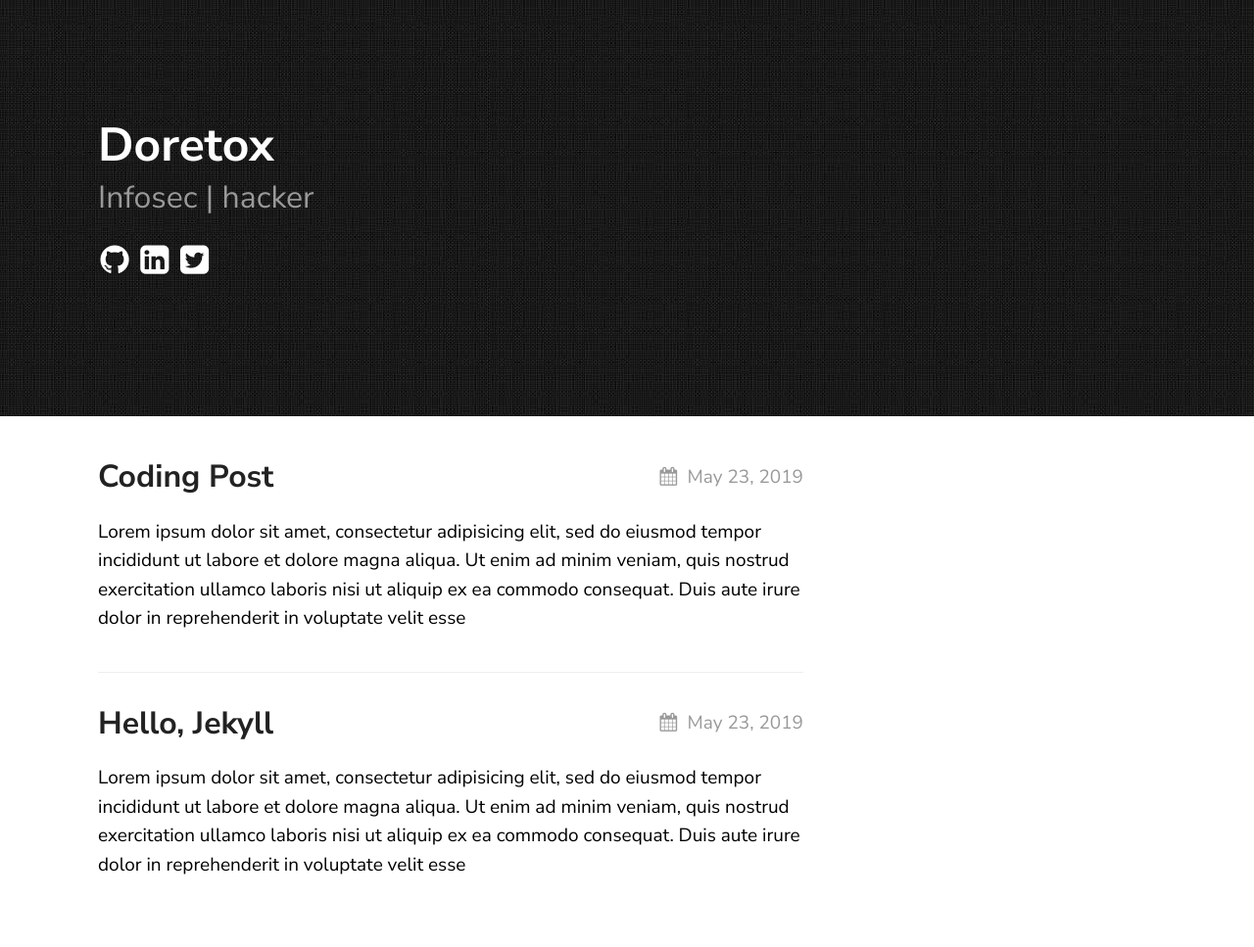
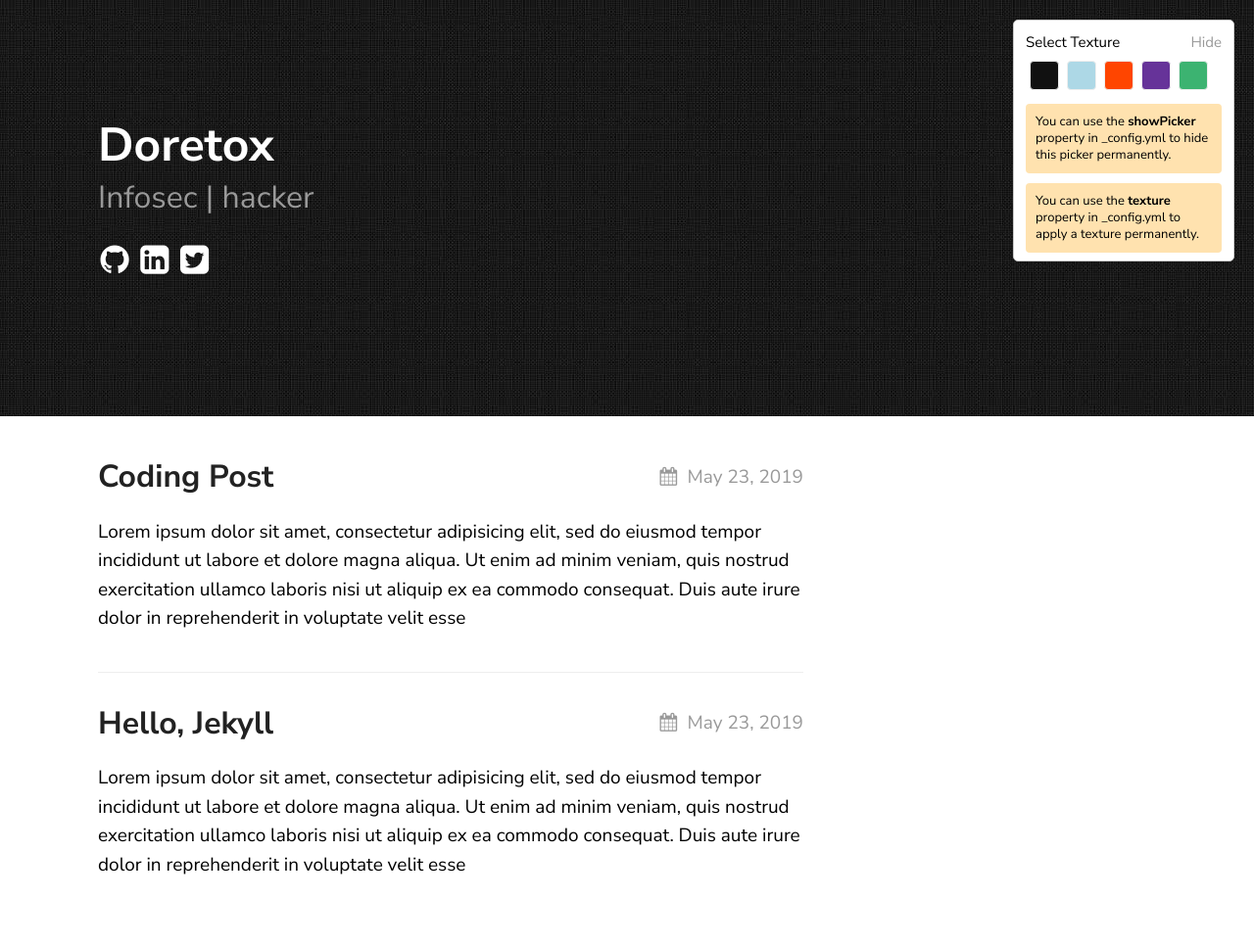
Before and after one commit to filipemosca/doretox.github.io, a Jekyll site: the page built from index.md, in a window 1280 px wide. Shown: the whole page at 98% size. Built offline with Jekyll 4.4.1, drawn with Linux system fonts in a browser that asks for light colours; part of the change alters nothing that is shown.

Commit message:
first commit

```diff
--- a/_config.yml
+++ b/_config.yml
@@ -1,8 +1,8 @@
 title: Doretox
-author: Doretox
+author: doretox
 email: doretox@protonmail.com
 description: > # this means to ignore newlines until "show_exerpts:"
-  Infosec | hacker
+  hacker and infosec enthusiast
 show_excerpts: true # set to true to show excerpts on the homepage
 baseurl: /texture
 
@@ -18,7 +18,7 @@ texture:
   date_format: "%b %-d, %Y"
   style: black
   showNav: false
-  showPicker: false
+  showPicker: true
 
   # generate social links in footer
   social_links:
@@ -34,7 +34,7 @@ texture:
 # - about.md
 
 # Build settings
-#theme: texture
+# theme: texture
 
 plugins:
   - jekyll-seo-tag
```
